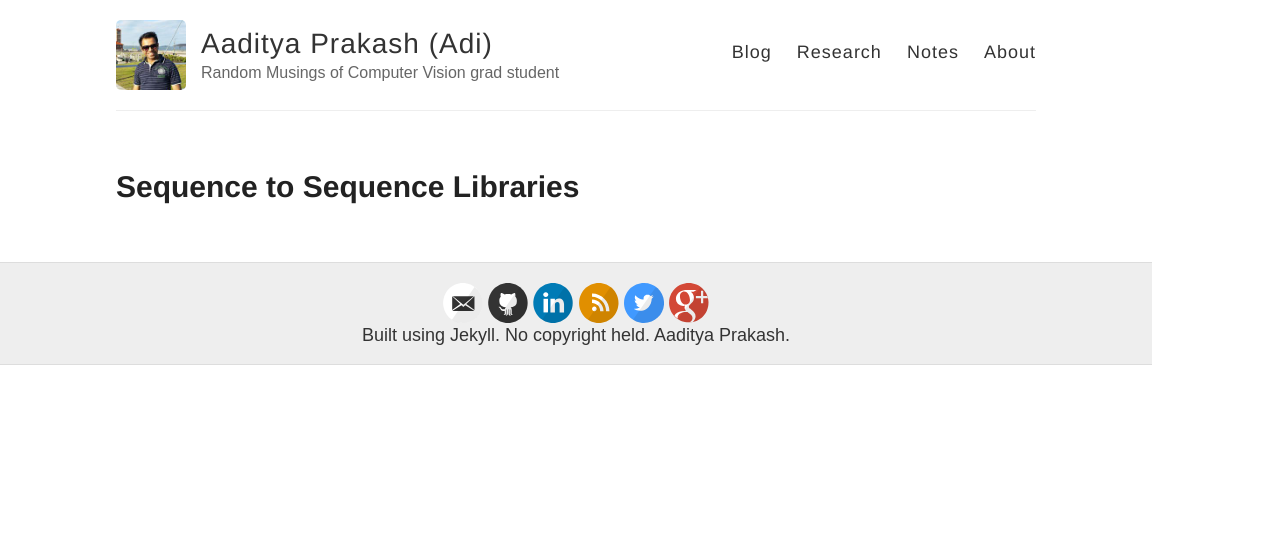
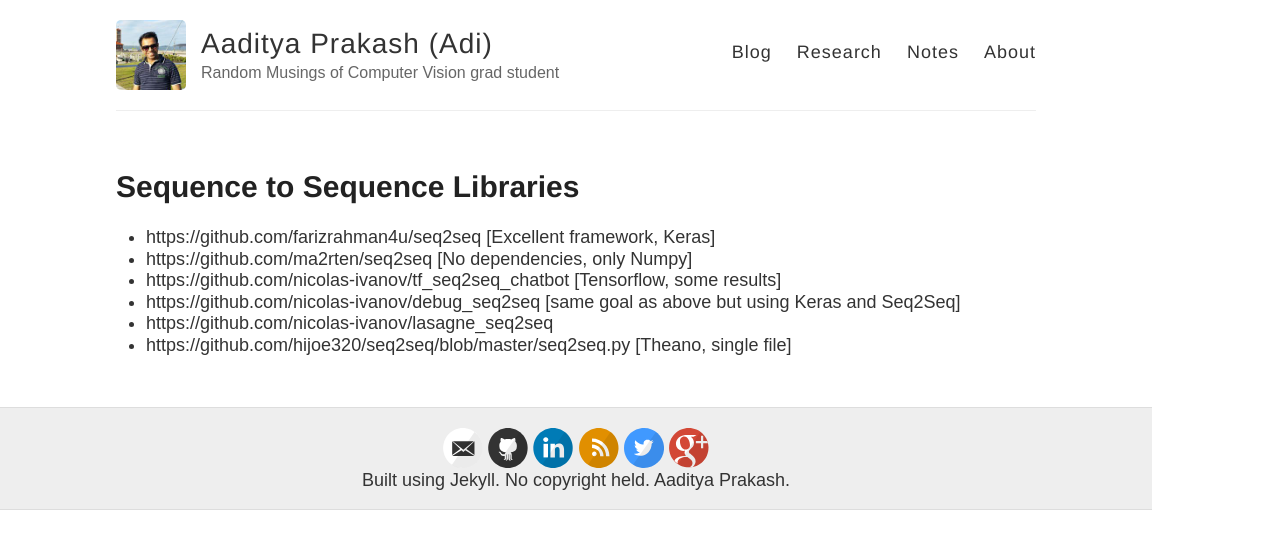
Before and after one commit to iamaaditya/iamaaditya.github.io, a Jekyll site: the page built from sequence-to-sequence-libraries.md, in a window 1280 px wide. Shown: the top 549 px of the page. Built offline with Jekyll 4.4.1, drawn with Linux system fonts in a browser that asks for light colours; some web fonts are replaced.

Commit message:
Update from Forestry.io - sequence-to-sequence-libraries.md

```diff
--- a/sequence-to-sequence-libraries.md
+++ b/sequence-to-sequence-libraries.md
@@ -1,6 +1,13 @@
 ---
 title: Sequence to Sequence Libraries
-date: '2016-07-05 19:09:03'
+date: '2016-07-05 19:09:00'
 layout: page
 draft: true
 ---
+
+* https://github.com/farizrahman4u/seq2seq [Excellent framework, Keras]
+* https://github.com/ma2rten/seq2seq  [No dependencies, only Numpy]
+* https://github.com/nicolas-ivanov/tf_seq2seq_chatbot [Tensorflow, some results]
+* https://github.com/nicolas-ivanov/debug_seq2seq  [same goal as above but using Keras and Seq2Seq]
+* https://github.com/nicolas-ivanov/lasagne_seq2seq
+* https://github.com/hijoe320/seq2seq/blob/master/seq2seq.py [Theano, single file]
```
